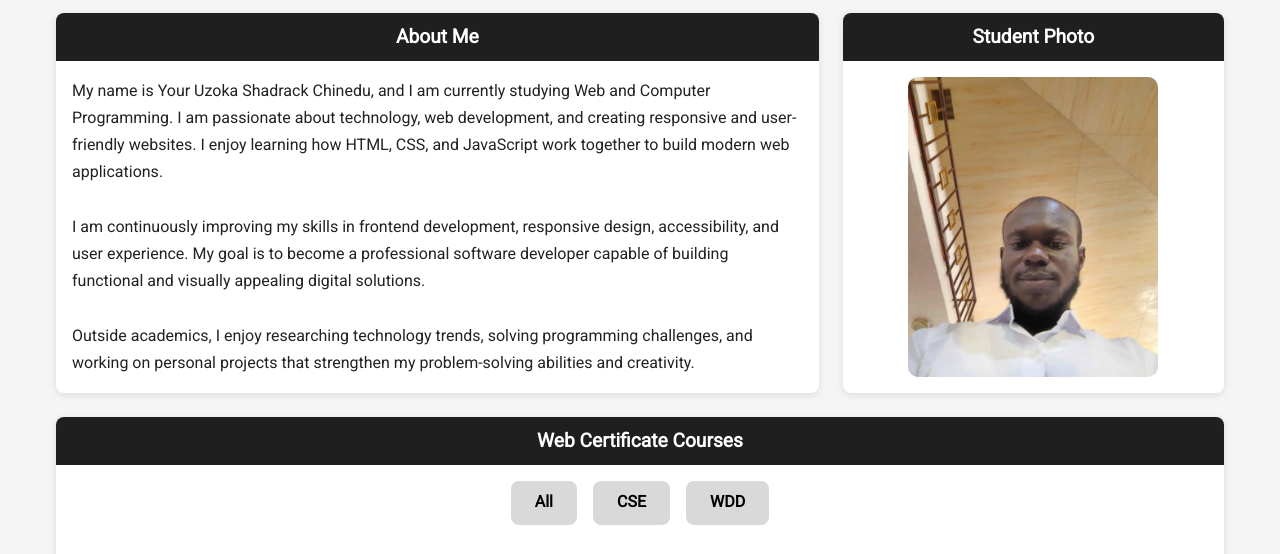
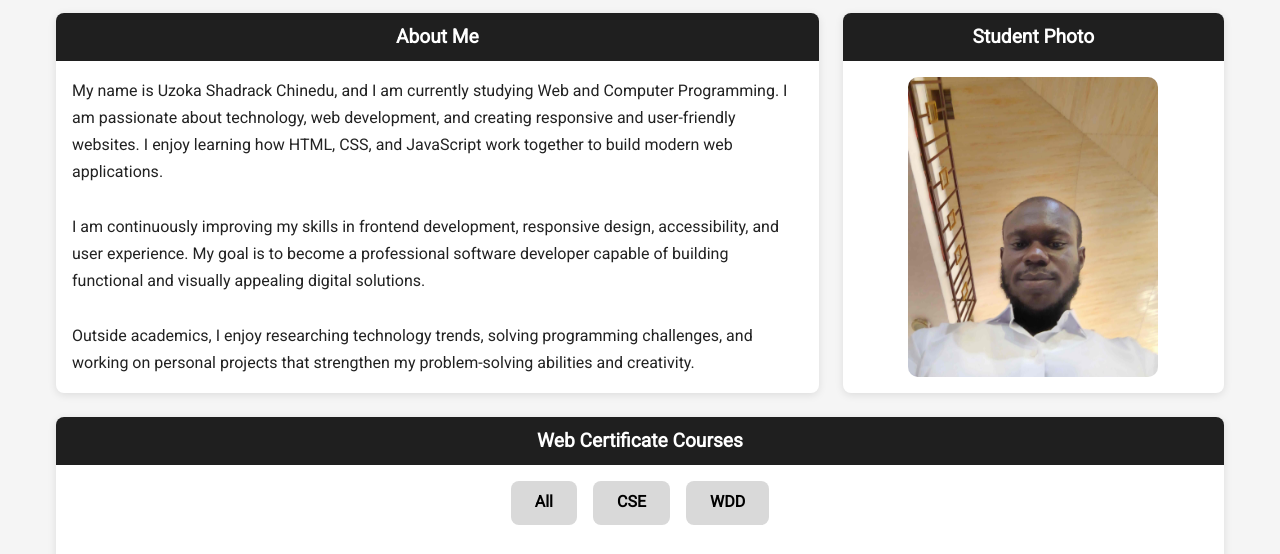
Before and after one commit to shadygolden/wdd231, a plain HTML site: page index.html in a window 1280 px wide. Shown: the part 221-775 px from the top of the page. Drawn offline with Linux system fonts and the light colour scheme.

Commit message:
add edited index html

```diff
--- a/index.html
+++ b/index.html
@@ -53,7 +53,7 @@
             <section class="card about">
                 <h2>About Me</h2>
                 <p>
-                    My name is Your Uzoka Shadrack Chinedu, and I am currently studying Web and Computer Programming.
+                    My name is Uzoka Shadrack Chinedu, and I am currently studying Web and Computer Programming.
                     I am passionate about technology, web development, and creating responsive and
                     user-friendly websites. I enjoy learning how HTML, CSS, and JavaScript work together
                     to build modern web applications. <br><br>
```
